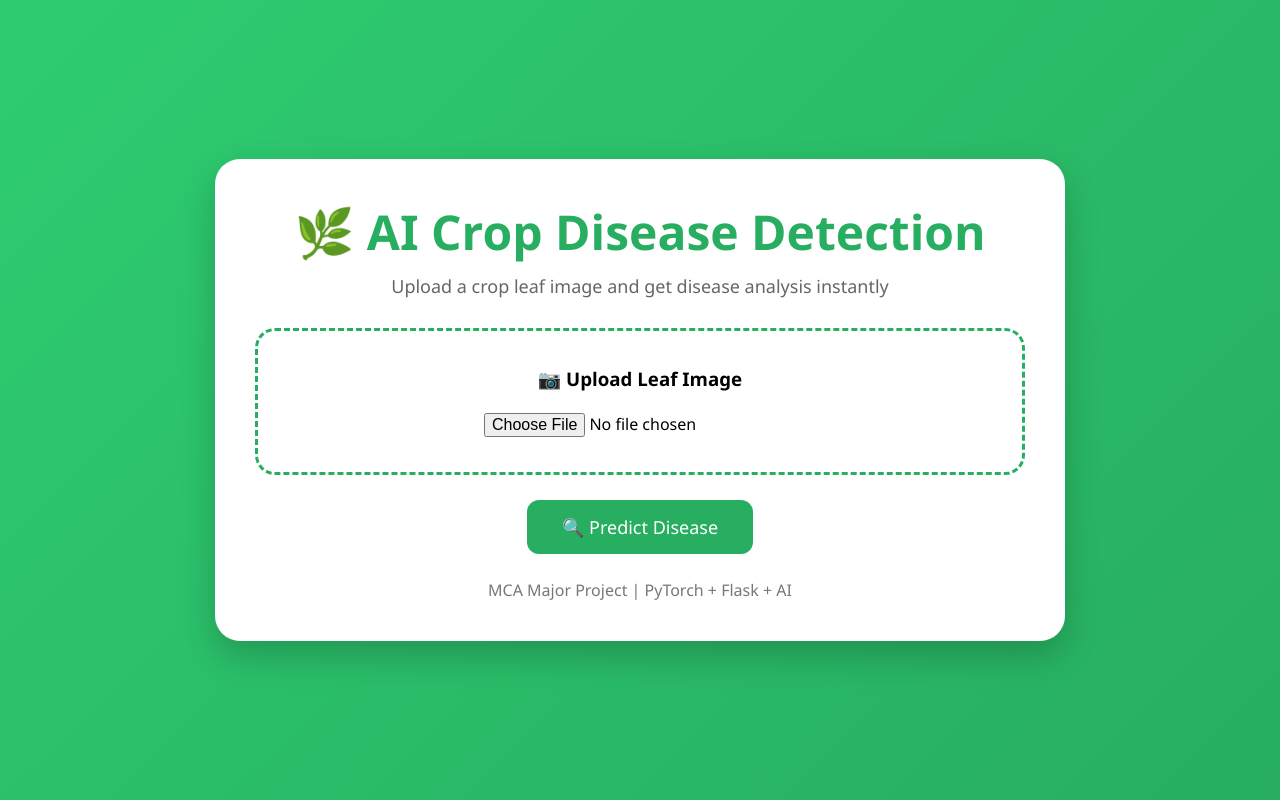
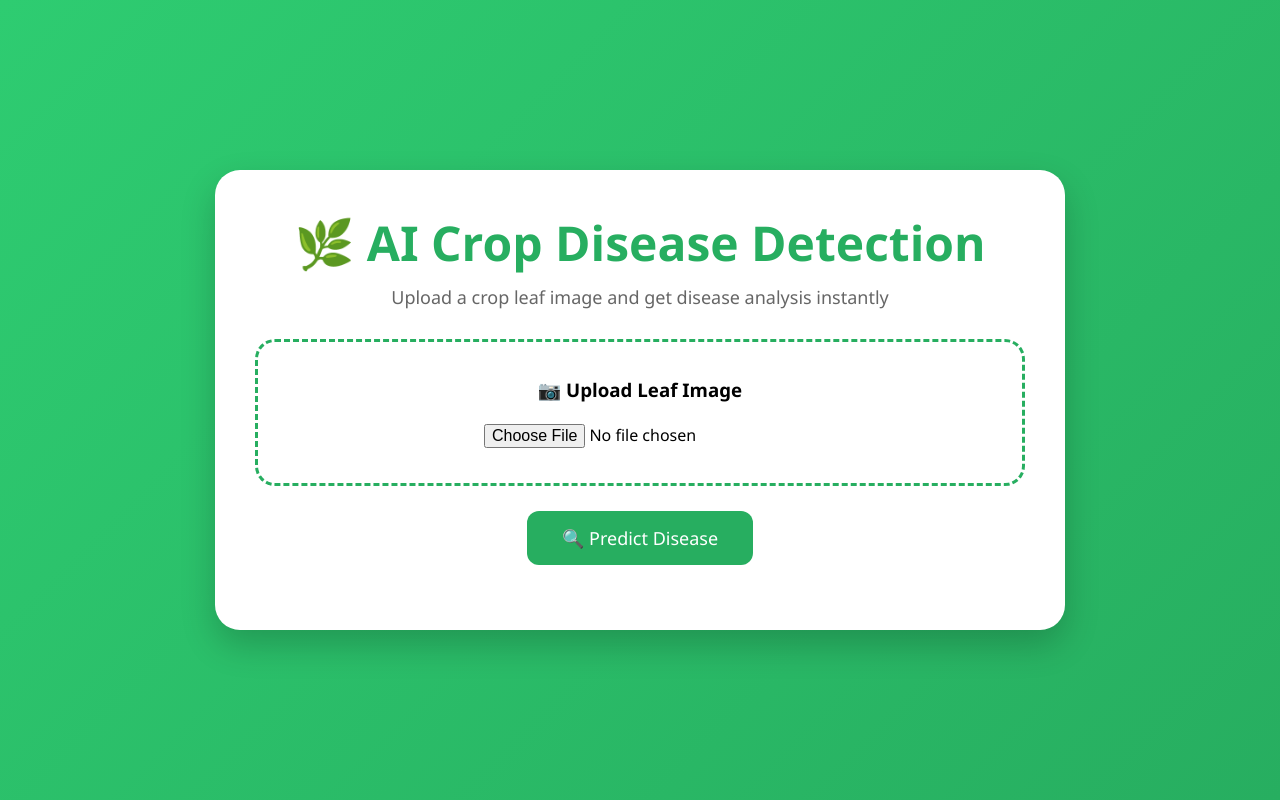
Before and after one commit to adithya79359/AI-Crop-Disease-Detection, a Flask app: page / in a window 1280 px wide. Run offline with Flask 3, Linux system fonts and the light colour scheme.

Commit message:
Update index.html

```diff
--- a/templates/index.html
+++ b/templates/index.html
@@ -212,7 +212,7 @@ Confidence: {{ confidence }}%
 {% endif %}
 
 <div class="footer">
-MCA Major Project | PyTorch + Flask + AI
+
 </div>
 
 </div>
```
